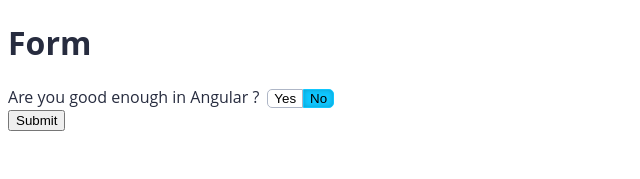
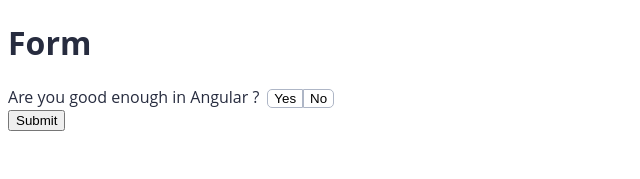
Before and after one commit to Gabriel-Simon07/accessibility_angular, an Angular app: page / in a window 1280 px wide. Shown: the top 179 px of the page, without its empty margins (0-640 px from the left). Built offline with nearby package versions, Linux system fonts and the light colour scheme.

Commit message:
Focus initial

```diff
--- a/src/app/app.component.ts
+++ b/src/app/app.component.ts
@@ -13,7 +13,7 @@
 
   constructor(formBuilder: FormBuilder) {
     this.form = formBuilder.group({
-      yesNoAnswer: ['no']
+      yesNoAnswer: [null]
     })
   }
 
--- a/src/app/shared/components/yes-no-button-group/yes-no-button-group.component.html
+++ b/src/app/shared/components/yes-no-button-group/yes-no-button-group.component.html
@@ -1,5 +1,5 @@
 <div class="button-group" role="radiogroup" [attr.aria-labelledby]="id">
   <label [attr.id]="id" class="label">{{label}}</label>
-  <button role="radio" [attr.aria-checked]="value === options.YES" [class.button-pressed]="value === options.YES" class="button button-yes" type="button" (click)="activate(options.YES)">Yes</button>
-  <button role="radio" [attr.aria-checked]="value === options.NO" [class.button-pressed]="value === options.NO" class="button button-no" type="button" (click)="activate(options.NO)">No</button>
+  <button role="radio" [attr.tabindex]="value === options.YES || value === null ? 0 : -1" [attr.aria-checked]="value === options.YES" [class.button-pressed]="value === options.YES" class="button button-yes" type="button" (click)="activate(options.YES)">Yes</button>
+  <button role="radio" [attr.tabindex]="value === options.NO || value === null ? 0 : -1" [attr.aria-checked]="value === options.NO" [class.button-pressed]="value === options.NO" class="button button-no" type="button" (click)="activate(options.NO)">No</button>
 </div>
```
